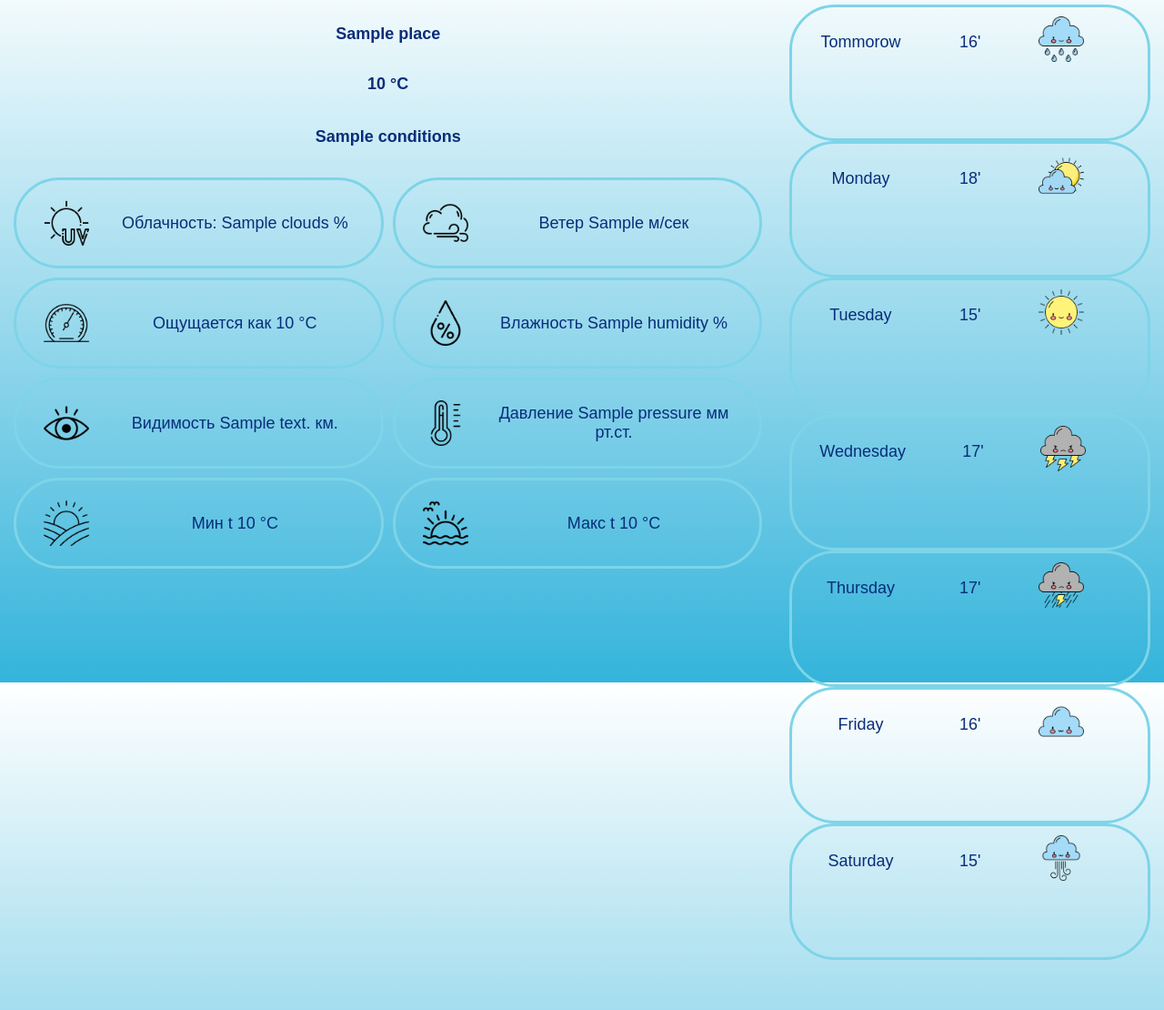
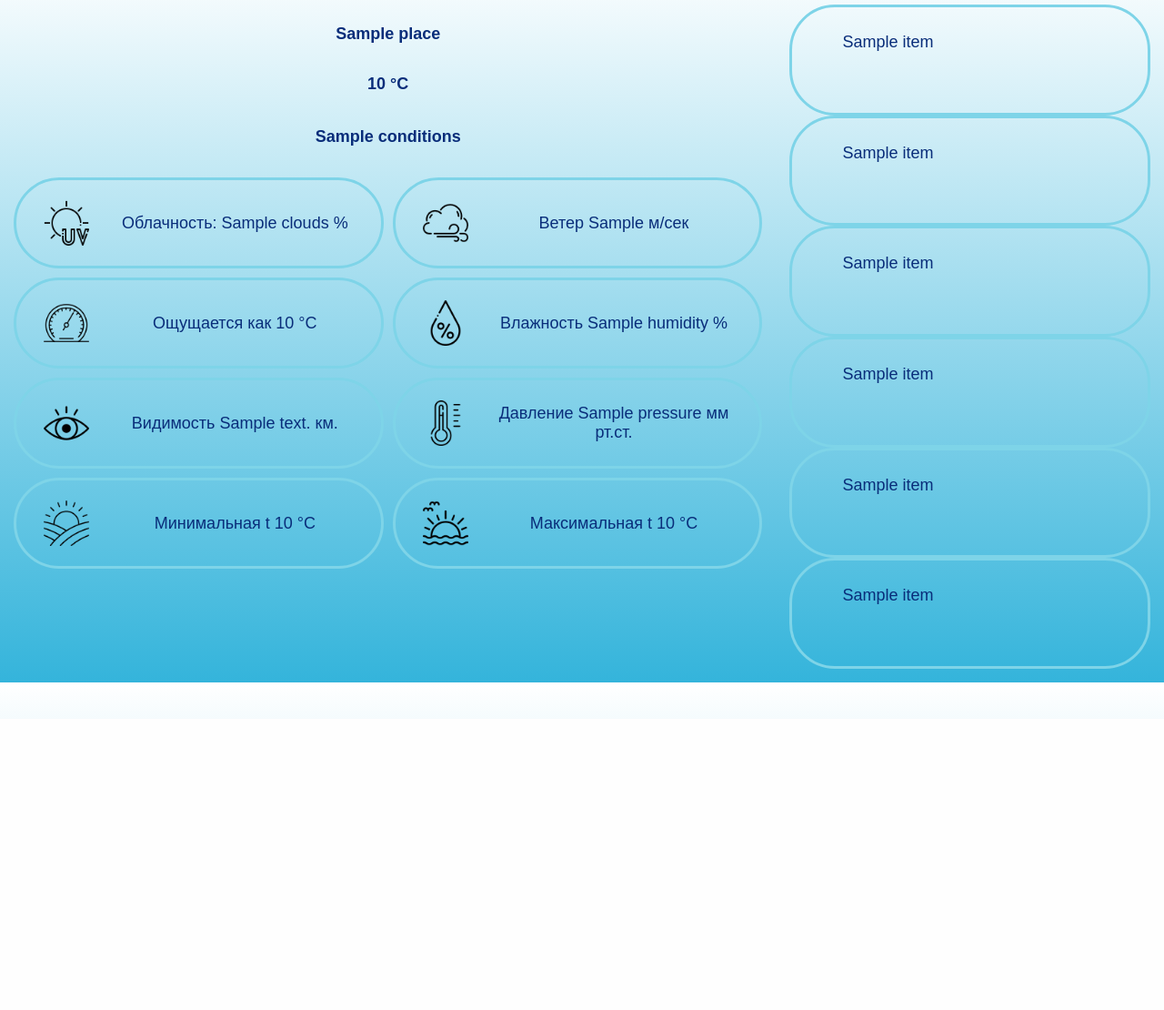
Before and after one commit to ElenaGlu/Weather_forecast, a Django app: template App/templates/App/weather_forecast.html in a window 1280 px wide. Shown: the part 50-1160 px from the top of the page at 91% size. After the commit the page ends 800 px from the top, so only its background shows below. Run offline with Django 4.2, Linux system fonts and the light colour scheme; the template is opened without the code that fills it: most values are stand-ins (such as "Sample title", 1, 10 or a date in 2020); some libraries are stand-ins or nearby versions.

Commit message:
update forecast 5day

```diff
--- a/App/static/css/grid-style.css
+++ b/App/static/css/grid-style.css
@@ -118,43 +118,43 @@ section {
 
 .tommorow {
     display: grid;
-    grid-template-columns: 1fr 1fr 1fr;
-    grid-template-rows: 1fr 1fr;
+    grid-template-columns: 1fr 1fr ;
+    /*grid-template-rows: 1fr 1fr;*/
 
 }
 .monday {
     display: grid;
-    grid-template-columns: 1fr 1fr 1fr;
-    grid-template-rows: 1fr 1fr;
+    grid-template-columns: 1fr 1fr ;
+    /*grid-template-rows: 1fr 1fr;*/
 }
 
 .tuesday {
     display: grid;
-    grid-template-columns: 1fr 1fr 1fr;
-    grid-template-rows: 1fr 1fr;
+    grid-template-columns: 1fr 1fr ;
+    /*grid-template-rows: 1fr 1fr;*/
 }
 
 .wednesday {
     display: grid;
-    grid-template-columns: 1fr 1fr 1fr;
-    grid-template-rows: 1fr 1fr;
+    grid-template-columns: 1fr 1fr ;
+    /*grid-template-rows: 1fr 1fr;*/
 }
 .thursday {
     display: grid;
-    grid-template-columns: 1fr 1fr 1fr;
-    grid-template-rows: 1fr 1fr;
+    grid-template-columns: 1fr 1fr ;
+    /*grid-template-rows: 1fr 1fr;*/
 }
 
 .friday{
     display: grid;
-    grid-template-columns: 1fr 1fr 1fr;
-    grid-template-rows: 1fr 1fr;
+    grid-template-columns: 1fr 1fr ;
+    /*grid-template-rows: 1fr 1fr;*/
 }
 
 .saturday{
     display: grid;
-    grid-template-columns: 1fr 1fr 1fr;
-    grid-template-rows: 1fr 1fr;
+    grid-template-columns: 1fr 1fr ;
+    /*grid-template-rows: 1fr 1fr;*/
 }
 
 
--- a/App/templates/App/weather_forecast.html
+++ b/App/templates/App/weather_forecast.html
@@ -22,48 +22,51 @@
             <div class="Pressure">
                 <img src="{{'../static/images/main/008-thermometer.png'}}" width=80px />Давление {{ pressure }} мм рт.ст.</div>
             <div class="Sunrise">
-                <img src="{{'../static/images/main/003-sunrise.png'}}" width=80px /> Мин t {{temp_min}} °C </div>
+                <img src="{{'../static/images/main/003-sunrise.png'}}" width=80px /> Минимальная t {{temp_min}} °C </div>
             <div class="Sunset">
-                <img src="{{'../static/images/main/004-sunset.png'}}" width=80px /> Макс t {{temp_max}} °C </div>
+                <img src="{{'../static/images/main/004-sunset.png'}}" width=80px /> Максимальная t {{temp_max}} °C </div>
 
         </main>
-
         <section>
             <div class="tommorow">
-                <p>Tommorow</p>
-                <p>16'</p>
-                <img src="{{'../static/images/png/001-cloud.png'}}" width=80px />
+                {% for item in one %}
+                <p>{{ item }}</p>
+                    {% endfor %}
+<!--                <img src="{{'../static/images/png/001-cloud.png'}}" width=80px />-->
+
             </div>
             <div class="monday">
-                <p>Monday</p>
-                <p>18'</p>
-                <img src="{{'../static/images/png/002-sunny.png'}}" width=80px />
+                {% for item in two %}
+                <p>{{ item }}</p>
+                    {% endfor %}
+<!--                <img src="{{'../static/images/png/002-sunny.png'}}" width=80px />-->
             </div>
             <div class="tuesday">
-                <p>Tuesday</p>
-                <p>15'</p>
-                <img src="{{'../static/images/png/003-sun.png'}}" width=80px />
+                {% for item in three %}
+                <p>{{ item }}</p>
+                    {% endfor %}
+<!--                <img src="{{'../static/images/png/003-sun.png'}}" width=80px />-->
             </div>
             <div class="wednesday">
-                <p>Wednesday</p>
-                <p>17'</p>
-                <img src="{{'../static/images/png/004-storm.png'}}" width=80px />
+                  {% for item in four %}
+                <p>{{ item }}</p>
+                    {% endfor %}
+<!--                <img src="{{'../static/images/png/004-storm.png'}}" width=80px />-->
             </div>
             <div class="thursday">
-                <p>Thursday</p>
-                <p>17'</p>
-                <img src="{{'../static/images/png/005-storm-1.png'}}" width=80px />
+                {% for item in five %}
+                <p>{{ item }}</p>
+                    {% endfor %}
+<!--                <img src="{{'../static/images/png/005-storm-1.png'}}" width=80px />-->
             </div>
             <div class="friday">
-                <p>Friday</p>
-                <p>16'</p>
-                <img src="{{'../static/images/png/006-cloud-1.png'}}" width=80px />
+                {% for item in six %}
+                <p>{{ item }}</p>
+                    {% endfor %}
+<!--                <img src="{{'../static/images/png/006-cloud-1.png'}}" width=80px />-->
             </div>
-            <div class="saturday">
-                <p>Saturday</p>
-                <p>15'</p>
-                <img src="{{'../static/images/png/007-cloud-2.png'}}" width=80px />
-            </div>
+
         </section>
+
         <footer></footer>
 {% endblock %}
```
Also changed, not shown: App/views.py (+7 -2 lines).
